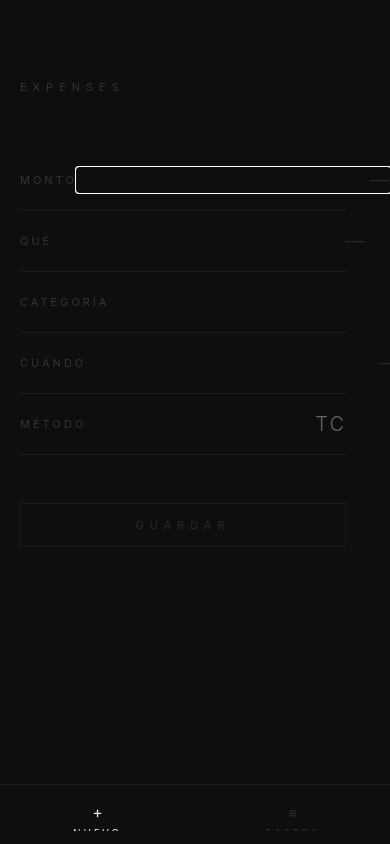
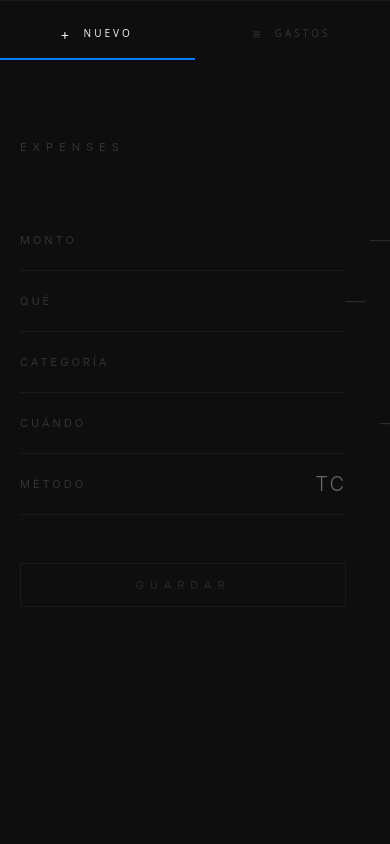
Before and after one commit to criworks/expenses-tracker, a React Native app in the folder mobile/: screen /Captura in a window 390 px wide. Built offline with nearby package versions, Linux system fonts and the light colour scheme.

Commit message:
fix: Navigation n Visual Bugs on Mobile

```diff
--- a/mobile/App.js
+++ b/mobile/App.js
@@ -1,10 +1,10 @@
-import { createBottomTabNavigator } from '@react-navigation/bottom-tabs'
+import { createMaterialTopTabNavigator } from '@react-navigation/material-top-tabs'
 import { NavigationContainer } from '@react-navigation/native'
 import { Text } from 'react-native'
 import CapturaScreen from './screens/CapturaScreen'
 import DashboardScreen from './screens/DashboardScreen'
 
-const Tab = createBottomTabNavigator()
+const Tab = createMaterialTopTabNavigator()
 
 export default function App() {
   return (
@@ -27,6 +27,10 @@ export default function App() {
             letterSpacing: 3,
             textTransform: 'uppercase',
           },
+          tabBarItemStyle: {
+            flexDirection: 'row',
+            gap: 8,
+          },
         }}
       >
         <Tab.Screen
@@ -34,7 +38,7 @@ export default function App() {
           component={CapturaScreen}
           options={{
             tabBarLabel: 'nuevo',
-            tabBarIcon: ({ color }) => <Text style={{ color, fontSize: 16 }}>+</Text>,
+            tabBarIcon: ({ color }) => <Text style={{ color, fontSize: 14 }}>+</Text>,
           }}
         />
         <Tab.Screen
--- a/mobile/app.json
+++ b/mobile/app.json
@@ -26,9 +26,10 @@
     "web": {
       "favicon": "./assets/favicon.png"
     },
+    "owner": "cri.run",
     "extra": {
       "eas": {
-        "projectId": "106601e1-0094-4d25-b0b4-fa6fe674ee49"
+        "projectId": "2eea2452-0ecc-468b-ad6b-4ae619e977b4"
       }
     }
   }
--- a/mobile/package.json
+++ b/mobile/package.json
@@ -10,13 +10,16 @@
   },
   "dependencies": {
     "@react-navigation/bottom-tabs": "^7.14.0",
+    "@react-navigation/material-top-tabs": "^7.4.13",
     "@react-navigation/native": "^7.1.28",
     "expo": "~54.0.33",
     "expo-status-bar": "~3.0.9",
     "react": "19.1.0",
     "react-native": "0.81.5",
+    "react-native-pager-view": "6.9.1",
     "react-native-safe-area-context": "~5.6.0",
-    "react-native-screens": "~4.16.0"
+    "react-native-screens": "~4.16.0",
+    "react-native-tab-view": "^4.2.2"
   },
   "private": true
 }
--- a/mobile/screens/CapturaScreen.js
+++ b/mobile/screens/CapturaScreen.js
@@ -1,14 +1,14 @@
-import { useState, useRef } from 'react'
+import { useRef, useState } from 'react'
 import {
-  View,
+  ActivityIndicator,
+  KeyboardAvoidingView,
+  Platform,
+  ScrollView,
+  StyleSheet,
   Text,
   TextInput,
   TouchableOpacity,
-  StyleSheet,
-  KeyboardAvoidingView,
-  Platform,
-  ScrollView,
-  ActivityIndicator,
+  View,
 } from 'react-native'
 
 const API_URL = 'https://expenses-tracker-deploy.up.railway.app'
@@ -84,7 +84,7 @@ export default function CapturaScreen() {
   return (
     <KeyboardAvoidingView
       style={styles.container}
-      behavior={Platform.OS === 'ios' ? 'padding' : 'height'}
+      behavior={Platform.OS === 'ios' ? 'padding' : 'undefined'}
     >
       <ScrollView contentContainerStyle={styles.scroll} keyboardShouldPersistTaps="handled">
         <Text style={styles.header}>expenses</Text>
```
